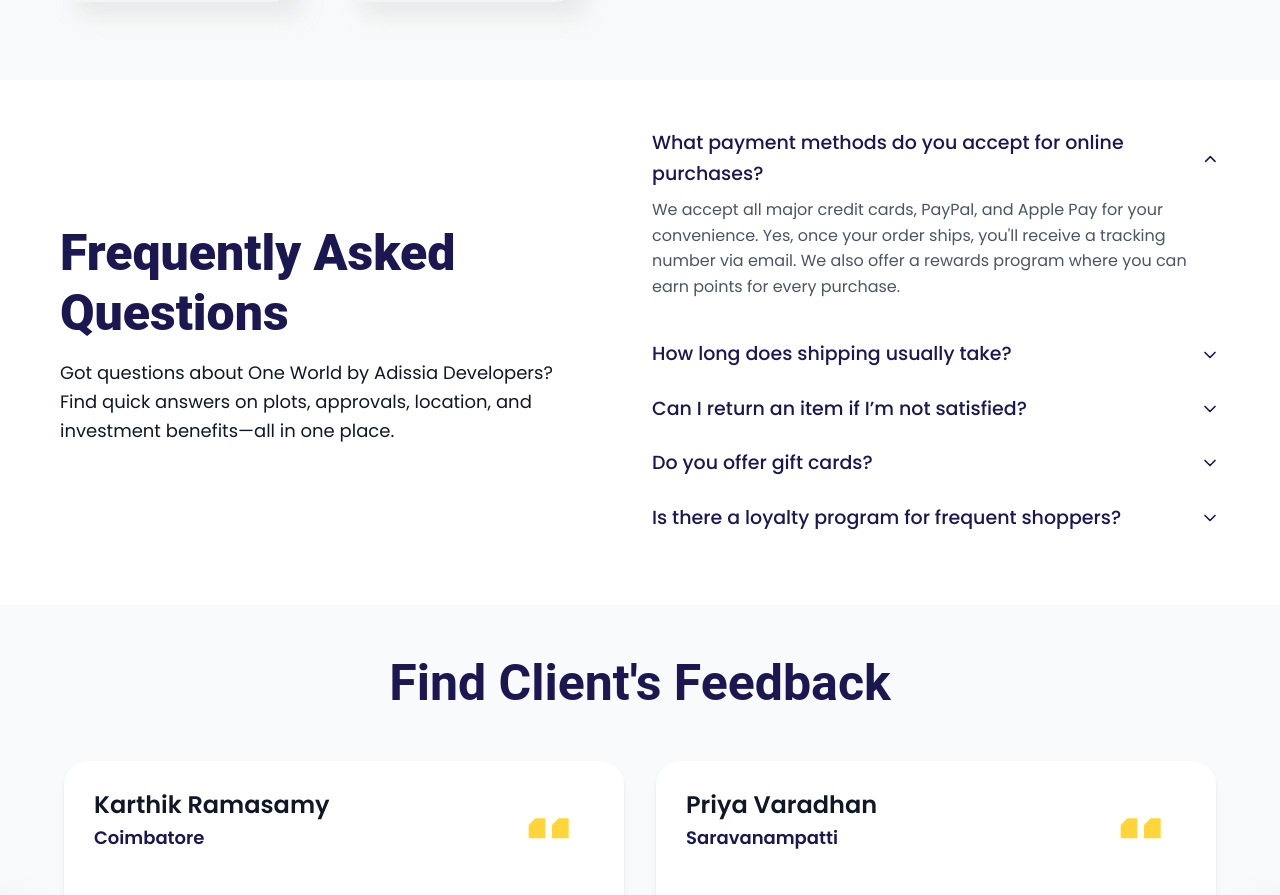
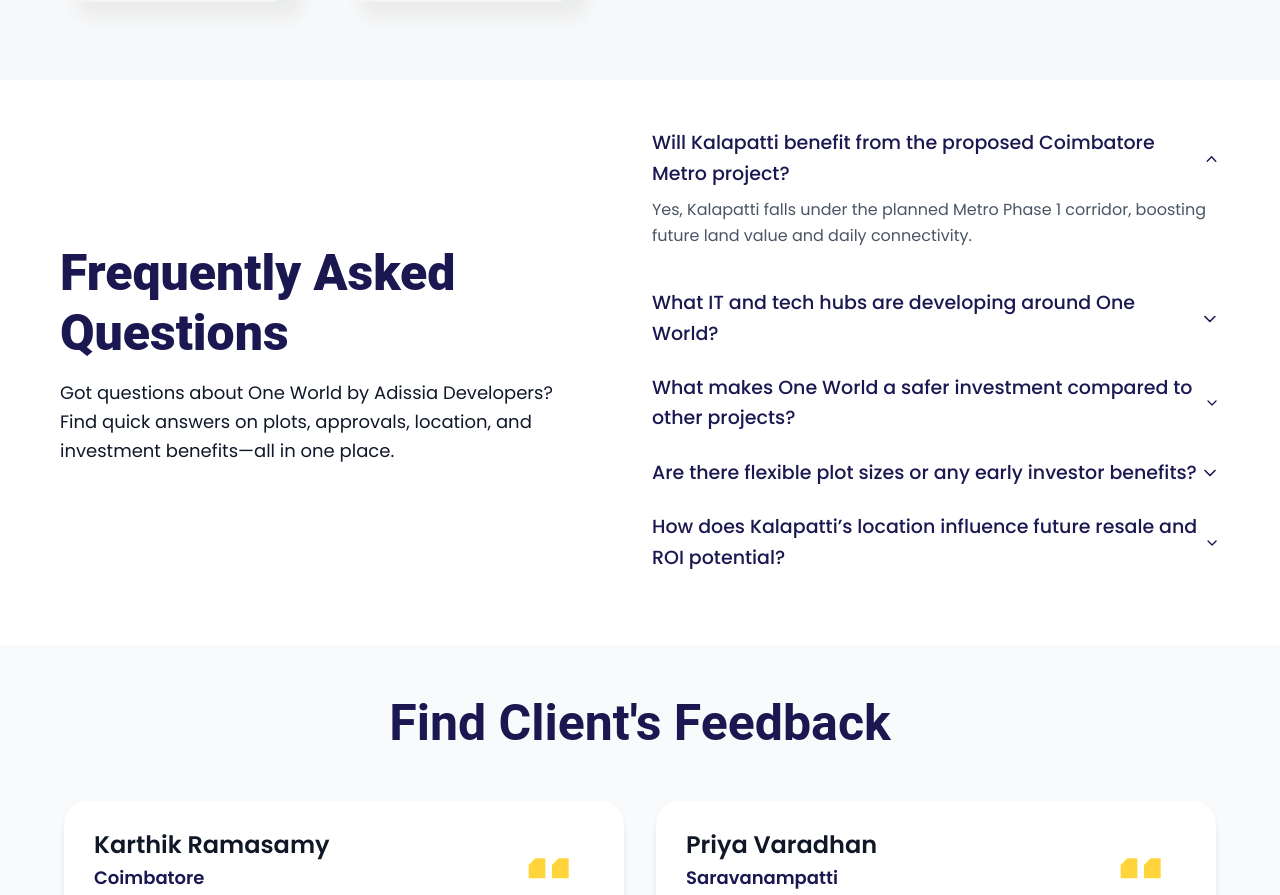
Before and after one commit to Akalya29-P/adissia.oneworld, a Next.js app: page / in a window 1280 px wide. Shown: the part 3000-3895 px from the top of the page. Built offline with nearby package versions, Linux system fonts and the light colour scheme.

Commit message:
Updated layout with favicon and meta tags

```diff
--- a/app/faq.tsx
+++ b/app/faq.tsx
@@ -4,29 +4,29 @@
 
 const faqs = [
   {
-    question: "What payment methods do you accept for online purchases?",
+    question: "Will Kalapatti benefit from the proposed Coimbatore Metro project?",
     answer:
-      "We accept all major credit cards, PayPal, and Apple Pay for your convenience. Yes, once your order ships, you'll receive a tracking number via email. We also offer a rewards program where you can earn points for every purchase.",
+      "Yes, Kalapatti falls under the planned Metro Phase 1 corridor, boosting future land value and daily connectivity.",
   },
   {
-    question: "How long does shipping usually take?",
+    question: "What IT and tech hubs are developing around One World?",
     answer:
-      "Shipping typically takes 3–5 business days depending on your location.",
+      " The area is surrounded by TIDEL Park, Chil SEZ, KGISL, and new tech parks—making it a fast-growing job and rental zone.",
   },
   {
-    question: "Can I return an item if I’m not satisfied?",
+    question: "What makes One World a safer investment compared to other projects?",
     answer:
-      "Yes, we offer a 15-day return policy on most items. Items must be unused and in original packaging.",
+      "It’s DTCP approved, legally clear, and backed by Adissia—ensuring secure ownership and future-ready development.",
   },
   {
-    question: "Do you offer gift cards?",
+    question: " Are there flexible plot sizes or any early investor benefits?",
     answer:
-      "Yes, digital gift cards are available and can be used for any product on our website.",
+      "Yes, multiple plot sizes are available with early-buyer pricing, pre-launch offers, and first-pick advantage.",
   },
   {
-    question: "Is there a loyalty program for frequent shoppers?",
+    question: "How does Kalapatti’s location influence future resale and ROI potential?",
     answer:
-      "Yes, our loyalty program allows you to earn points on every purchase that can be redeemed later.",
+      "With its airport access and upcoming infrastructure, Kalapatti promises high resale demand and long-term ROI.",
   },
 ];
 
--- a/app/layout.tsx
+++ b/app/layout.tsx
@@ -1,4 +1,3 @@
-// app/layout.tsx
 import 'bootstrap/dist/css/bootstrap.min.css';
 import './globals.css';
 
@@ -16,6 +15,7 @@
   return (
     <html lang="en">
       <head>
+        {/* Fonts & Styles */}
         <link rel="preconnect" href="https://fonts.googleapis.com" />
         <link rel="preconnect" href="https://fonts.gstatic.com" crossOrigin="anonymous" />
         <link
@@ -29,13 +29,20 @@
           crossOrigin="anonymous"
         />
         <link href="https://unpkg.com/aos@2.3.1/dist/aos.css" rel="stylesheet" />
+
+        {/* ✅ Favicon and Icons */}
+        <link rel="icon" href="./favicon.svg" sizes="any" />
+
+
+        {/* ✅ Open Graph Meta Tags for Social Sharing */}
+        <meta property="og:title" content="Land for Sale in Kalapatti – One World by Adissia" />
+        <meta property="og:description" content="Premium DTCP approved plots near Airport, TIDEL Park & IT hubs." />
+        <meta property="og:image" content="./image/ow-logo.png" />
+        <meta property="og:type" content="website" />
+
       </head>
       <body>
-        {/* ✅ Initialize AOS */}
         <AOSInit />
-
-
-
         {children}
       </body>
     </html>
```
Also changed, not shown: public/favicon.svg (added).
